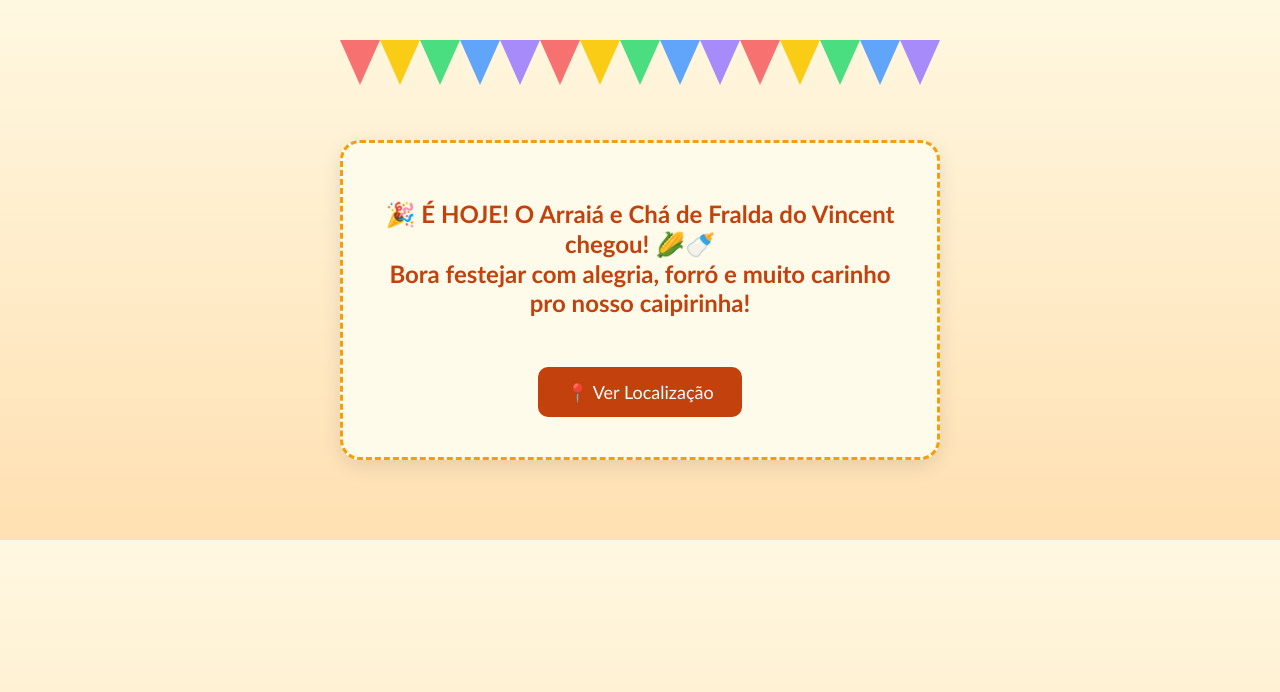
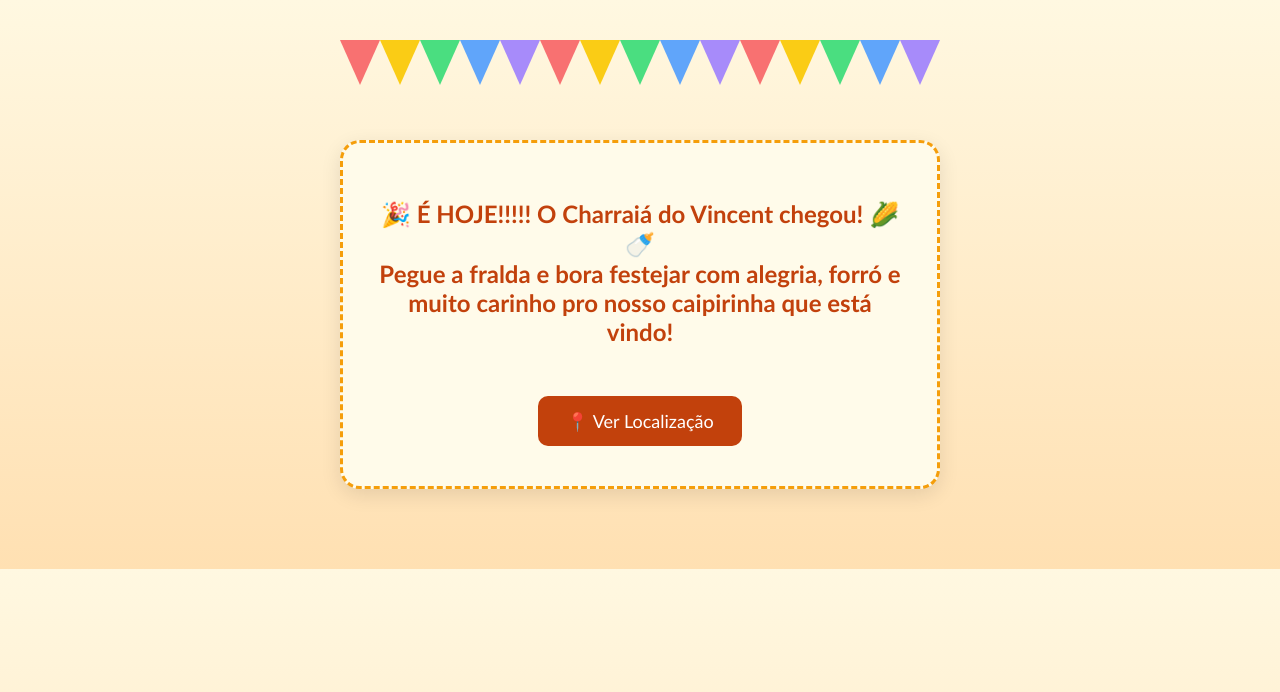
Before and after one commit to kevin88almeida/ch-rrai-Vincent, a plain HTML site: page index.html in a window 1280 px wide. Drawn offline with Linux system fonts and the light colour scheme.

Commit message:
Update index.html

```diff
--- a/index.html
+++ b/index.html
@@ -139,8 +139,8 @@
 
       if (aposEvento) {
         conteudo.innerHTML = `
-          <h1>🎉 É HOJE! O Arraiá e Chá de Fralda do Vincent chegou! 🌽🍼<br>
-          Bora festejar com alegria, forró e muito carinho pro nosso caipirinha!</h1>
+          <h1>🎉 É HOJE!!!!! O Charraiá do Vincent chegou! 🌽🍼<br>
+          Pegue a fralda e bora festejar com alegria, forró e muito carinho pro nosso caipirinha que está vindo!</h1>
           <a class="button" href="https://www.google.com/maps?q=Rua+Fera+das+Águas,+71+-+Tancredo+Neves" target="_blank" aria-label="Ver localização no Google Maps">📍 Ver Localização</a>
         `;
       } else {
```
